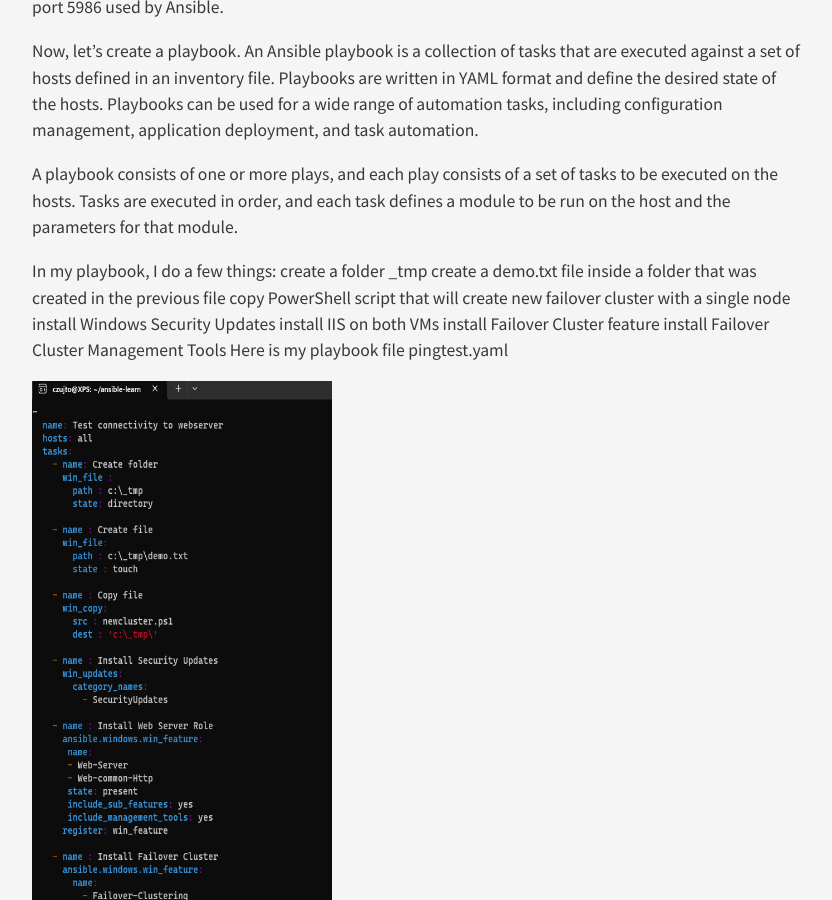
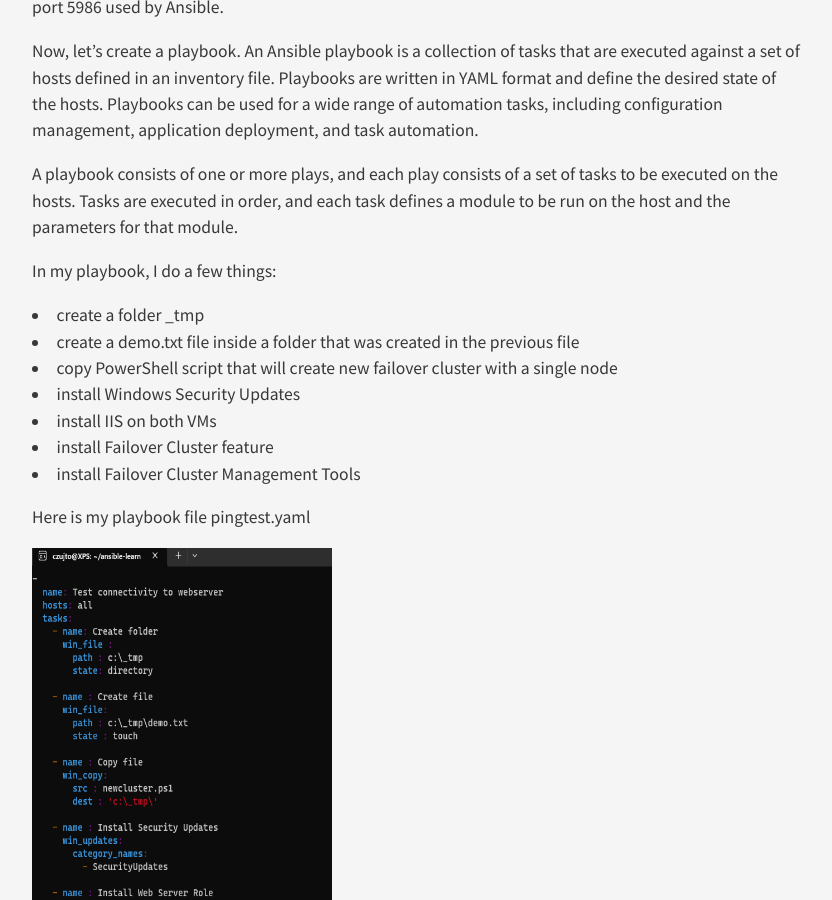
Before and after one commit to czujto/nowcloud, a Jekyll site: the page built from _posts/2023-03-26-Ansible.md, in a window 1280 px wide and 900 px high, scrolled down 2476 px. Shown: the whole window, without its empty margins (224-1056 px from the left). Built offline with Jekyll 4.4.1, drawn with Linux system fonts in a browser that asks for light colours; nearby versions of some CDN libraries; comment, search, counter and statistics services are not loaded.

```diff
--- a/_posts/2023-03-26-Ansible.md
+++ b/_posts/2023-03-26-Ansible.md
@@ -34,13 +34,14 @@ Now, let's create a playbook. An Ansible playbook is a collection of tasks that
 A playbook consists of one or more plays, and each play consists of a set of tasks to be executed on the hosts. Tasks are executed in order, and each task defines a module to be run on the host and the parameters for that module.
 
 In my playbook, I do a few things:
-create a folder _tmp
-create a demo.txt file inside a folder that was created in the previous file
-copy PowerShell script that will create new failover cluster with a single node
-install Windows Security Updates
-install IIS on both VMs
-install Failover Cluster feature
-install Failover Cluster Management Tools
++ create a folder _tmp
++ create a demo.txt file inside a folder that was created in the previous file
++ copy PowerShell script that will create new failover cluster with a single node
++ install Windows Security Updates
++ install IIS on both VMs
++ install Failover Cluster feature
++ install Failover Cluster Management Tools
+
 Here is my playbook file pingtest.yaml
 
 ![Ansible]({{ site.baseurl }}/assets/img/blog/2023-03-26-Ansible/3.png){: width="300" height="600" }
```
